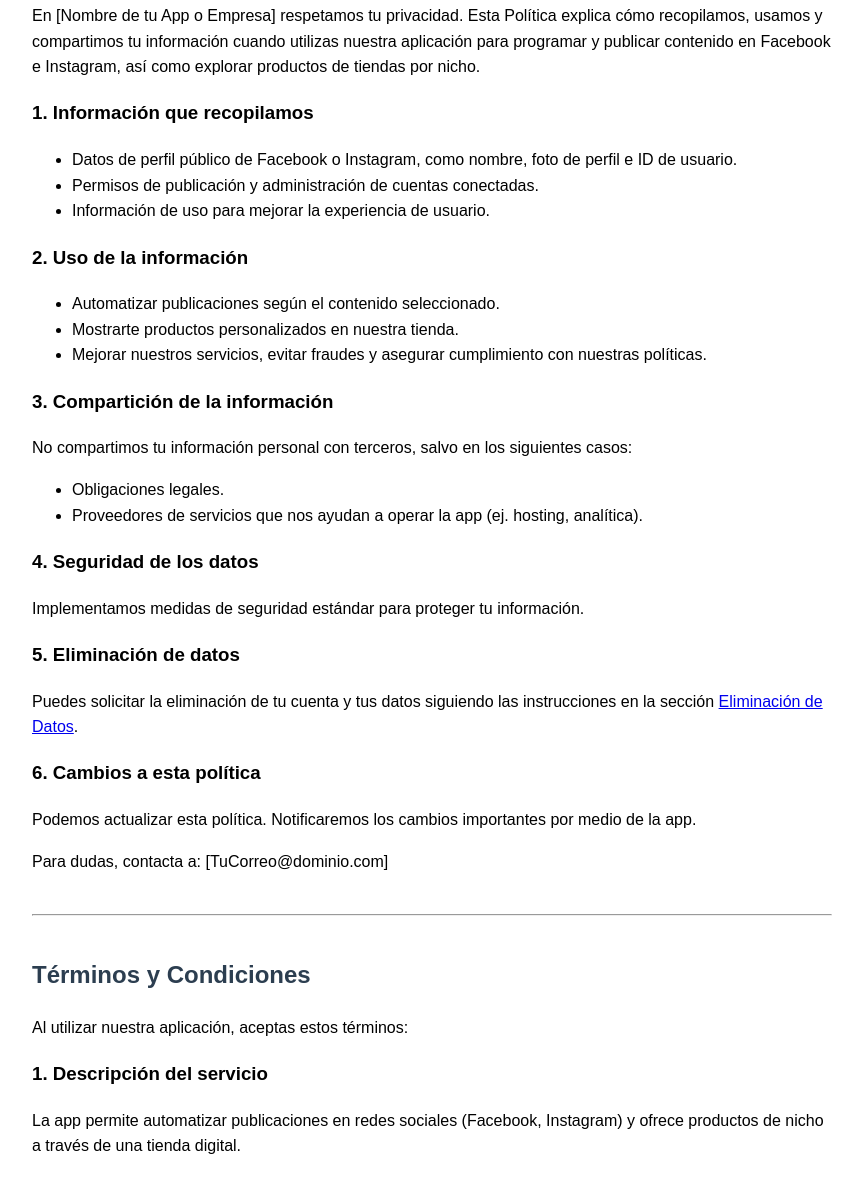
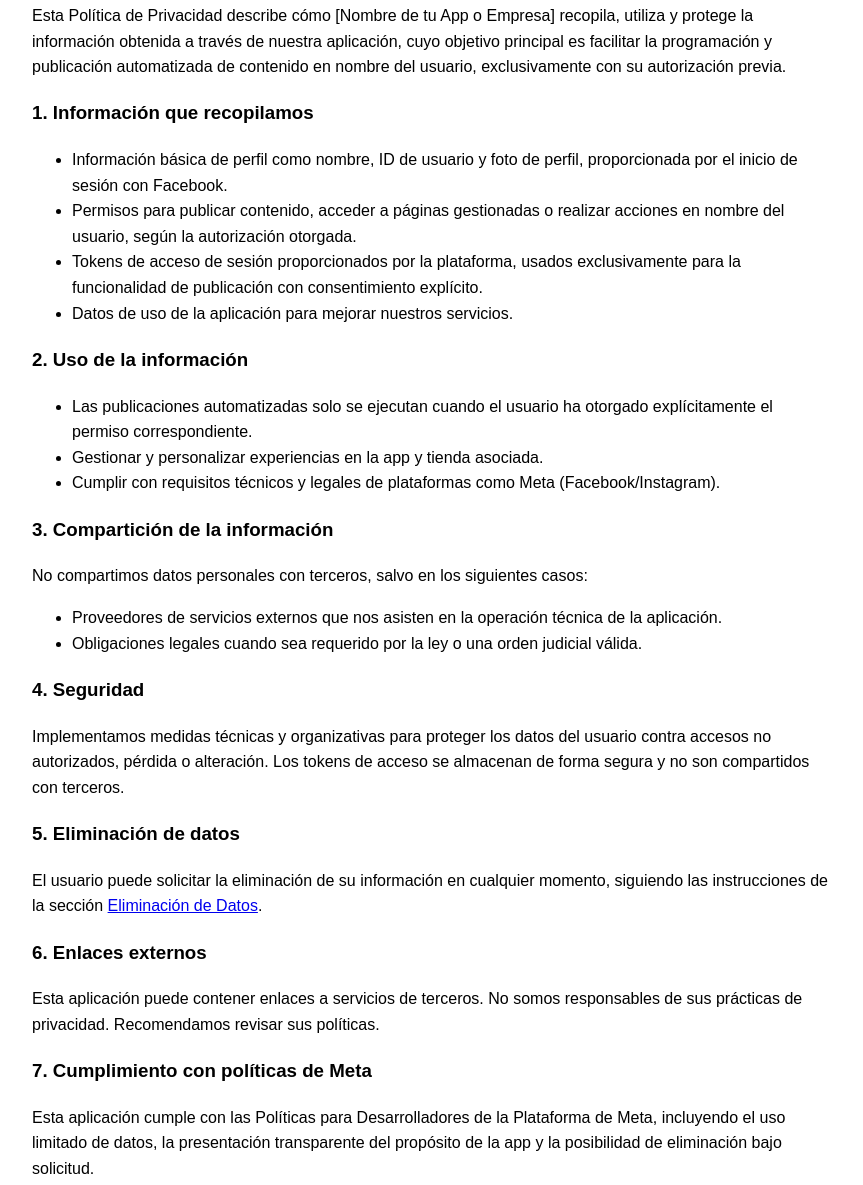
Before and after one commit to autoinova/politica-y-terminos-y-condiciones.github.io, a plain HTML site: page index.html in a window 1280 px wide. Shown: the part 277-1462 px from the top of the page, without its empty margins (208-1071 px from the left). Drawn offline with Linux system fonts and the light colour scheme.

Commit message:
index.html
update

```diff
--- a/index.html
+++ b/index.html
@@ -43,39 +43,46 @@
   <hr>
 
   <h2 id="privacidad">Política de Privacidad</h2>
-  <p>En [Nombre de tu App o Empresa] respetamos tu privacidad. Esta Política explica cómo recopilamos, usamos y compartimos tu información cuando utilizas nuestra aplicación para programar y publicar contenido en Facebook e Instagram, así como explorar productos de tiendas por nicho.</p>
+  <p>Esta Política de Privacidad describe cómo [Nombre de tu App o Empresa] recopila, utiliza y protege la información obtenida a través de nuestra aplicación, cuyo objetivo principal es facilitar la programación y publicación automatizada de contenido en nombre del usuario, exclusivamente con su autorización previa.</p>
 
   <h3>1. Información que recopilamos</h3>
   <ul>
-    <li>Datos de perfil público de Facebook o Instagram, como nombre, foto de perfil e ID de usuario.</li>
-    <li>Permisos de publicación y administración de cuentas conectadas.</li>
-    <li>Información de uso para mejorar la experiencia de usuario.</li>
+    <li>Información básica de perfil como nombre, ID de usuario y foto de perfil, proporcionada por el inicio de sesión con Facebook.</li>
+    <li>Permisos para publicar contenido, acceder a páginas gestionadas o realizar acciones en nombre del usuario, según la autorización otorgada.</li>
+    <li>Tokens de acceso de sesión proporcionados por la plataforma, usados exclusivamente para la funcionalidad de publicación con consentimiento explícito.</li>
+    <li>Datos de uso de la aplicación para mejorar nuestros servicios.</li>
   </ul>
 
   <h3>2. Uso de la información</h3>
   <ul>
-    <li>Automatizar publicaciones según el contenido seleccionado.</li>
-    <li>Mostrarte productos personalizados en nuestra tienda.</li>
-    <li>Mejorar nuestros servicios, evitar fraudes y asegurar cumplimiento con nuestras políticas.</li>
+    <li>Las publicaciones automatizadas solo se ejecutan cuando el usuario ha otorgado explícitamente el permiso correspondiente.</li>
+    <li>Gestionar y personalizar experiencias en la app y tienda asociada.</li>
+    <li>Cumplir con requisitos técnicos y legales de plataformas como Meta (Facebook/Instagram).</li>
   </ul>
 
   <h3>3. Compartición de la información</h3>
-  <p>No compartimos tu información personal con terceros, salvo en los siguientes casos:</p>
+  <p>No compartimos datos personales con terceros, salvo en los siguientes casos:</p>
   <ul>
-    <li>Obligaciones legales.</li>
-    <li>Proveedores de servicios que nos ayudan a operar la app (ej. hosting, analítica).</li>
+    <li>Proveedores de servicios externos que nos asisten en la operación técnica de la aplicación.</li>
+    <li>Obligaciones legales cuando sea requerido por la ley o una orden judicial válida.</li>
   </ul>
 
-  <h3>4. Seguridad de los datos</h3>
-  <p>Implementamos medidas de seguridad estándar para proteger tu información.</p>
+  <h3>4. Seguridad</h3>
+  <p>Implementamos medidas técnicas y organizativas para proteger los datos del usuario contra accesos no autorizados, pérdida o alteración. Los tokens de acceso se almacenan de forma segura y no son compartidos con terceros.</p>
 
   <h3>5. Eliminación de datos</h3>
-  <p>Puedes solicitar la eliminación de tu cuenta y tus datos siguiendo las instrucciones en la sección <a href="#eliminacion">Eliminación de Datos</a>.</p>
+  <p>El usuario puede solicitar la eliminación de su información en cualquier momento, siguiendo las instrucciones de la sección <a href="#eliminacion">Eliminación de Datos</a>.</p>
 
-  <h3>6. Cambios a esta política</h3>
-  <p>Podemos actualizar esta política. Notificaremos los cambios importantes por medio de la app.</p>
+  <h3>6. Enlaces externos</h3>
+  <p>Esta aplicación puede contener enlaces a servicios de terceros. No somos responsables de sus prácticas de privacidad. Recomendamos revisar sus políticas.</p>
 
-  <p>Para dudas, contacta a: [TuCorreo@dominio.com]</p>
+  <h3>7. Cumplimiento con políticas de Meta</h3>
+  <p>Esta aplicación cumple con las Políticas para Desarrolladores de la Plataforma de Meta, incluyendo el uso limitado de datos, la presentación transparente del propósito de la app y la posibilidad de eliminación bajo solicitud.</p>
+
+  <h3>8. Cambios a esta política</h3>
+  <p>Podemos actualizar esta Política. Notificaremos los cambios importantes a través del sitio o dentro de la app. El uso continuado implica la aceptación de las actualizaciones.</p>
+
+  <p>Para cualquier consulta, puedes contactarnos en: [TuCorreo@dominio.com]</p>
 
   <hr>
 
```
